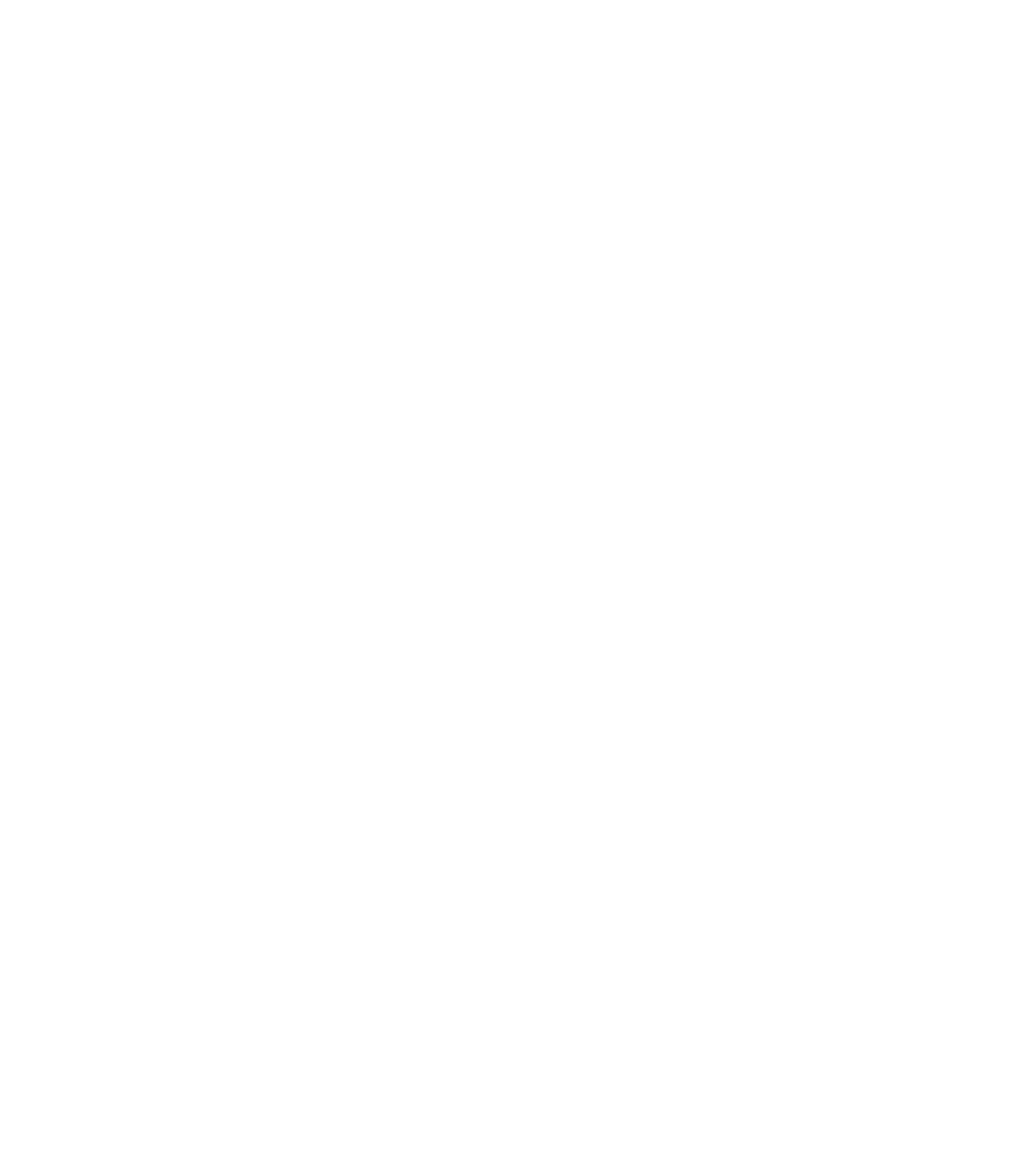
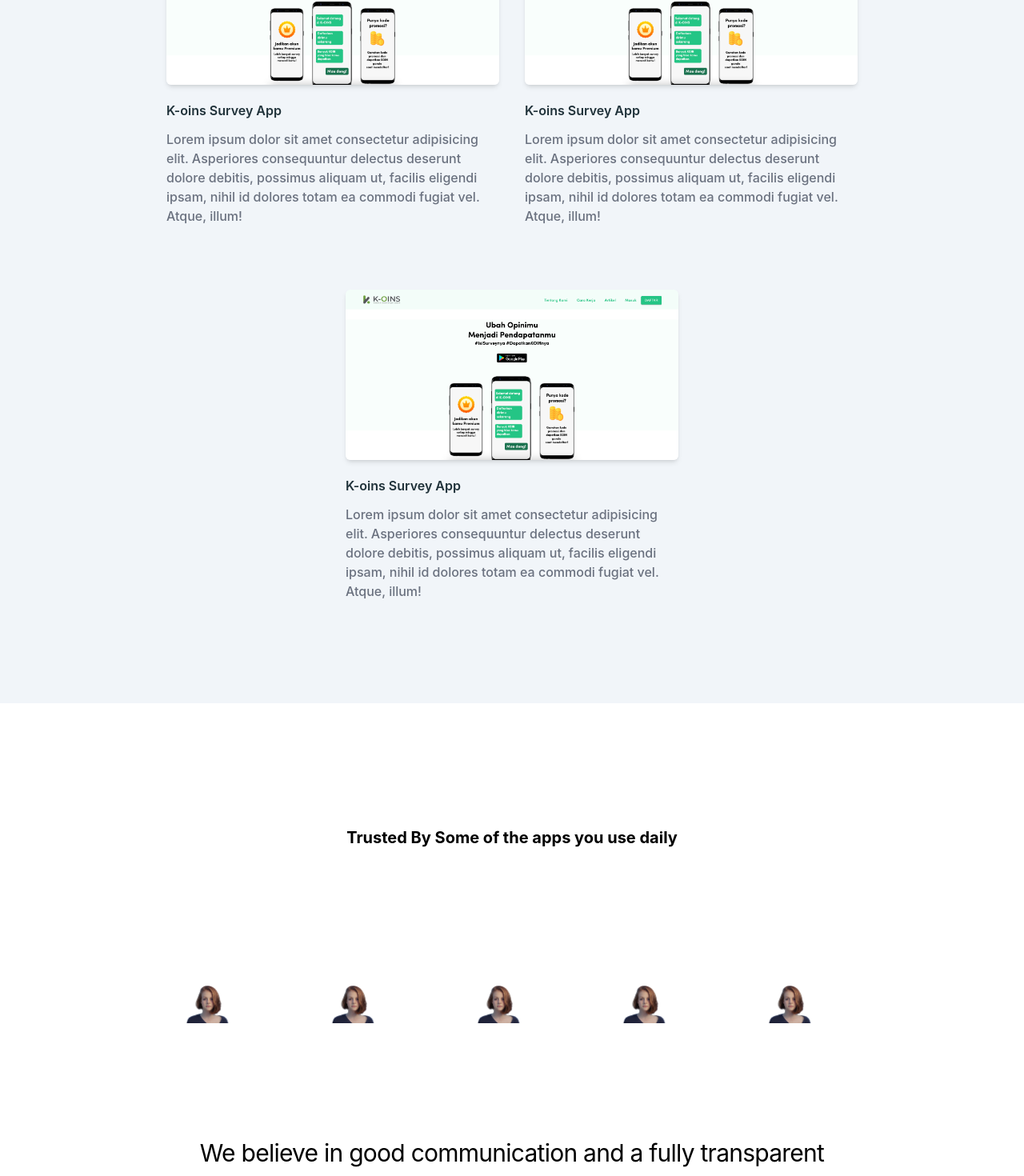
Before and after one commit to whayu901/next-boilerplate, a Next.js app: page / in a window 1280 px wide. Shown: the part 1986-3456 px from the top of the page at 80% size. Before the commit the page ends 1432 px from the top, so only its background shows below. Built offline with nearby package versions, Linux system fonts and the light colour scheme.

Commit message:
ui:added trusted page

```diff
--- /dev/null
+++ b/component/moleculs/client-logo/index.tsx
@@ -0,0 +1,66 @@
+import React from "react";
+import Image from "next/image";
+import SliderContainer, { SliderItem } from "../slider/sliderLogo";
+
+const ClientLogos: React.FC = () => (
+  <>
+    <SliderContainer className="" contentWidth={1290} initialOffsetX={0}>
+      <SliderItem width={150}>
+        <Image
+          src="/profile.png"
+          width={150}
+          height={50}
+          alt="Audubon"
+          objectFit="contain"
+        />
+      </SliderItem>
+      <SliderItem width={150}>
+        <Image
+          src="/profile.png"
+          width={150}
+          height={50}
+          alt="Audubon"
+          objectFit="contain"
+        />
+      </SliderItem>
+      <SliderItem width={150}>
+        <Image
+          src="/profile.png"
+          width={150}
+          height={50}
+          alt="Audubon"
+          objectFit="contain"
+        />
+      </SliderItem>
+      <SliderItem width={150}>
+        <Image
+          src="/profile.png"
+          width={150}
+          height={50}
+          alt="Audubon"
+          objectFit="contain"
+        />
+      </SliderItem>
+      <SliderItem width={150}>
+        <Image
+          src="/profile.png"
+          width={150}
+          height={50}
+          alt="Audubon"
+          objectFit="contain"
+        />
+      </SliderItem>
+      <SliderItem width={150}>
+        <Image
+          src="/profile.png"
+          width={150}
+          height={50}
+          alt="Audubon"
+          objectFit="contain"
+        />
+      </SliderItem>
+    </SliderContainer>
+  </>
+);
+
+export default ClientLogos;
--- /dev/null
+++ b/component/moleculs/slider/sliderLogo.tsx
@@ -0,0 +1,71 @@
+import React, { useCallback, useContext, useRef } from "react";
+import { SizeContext } from "../../../utils/size-observer";
+import useAnimationFrame from "../../../utils/use-animation-frame";
+
+interface Props {
+  initialOffsetX: number;
+  className: string;
+  contentWidth: number;
+  children?: React.ReactNode;
+}
+
+const SliderContainer: React.FC<Props> = ({
+  children,
+  initialOffsetX,
+  className,
+  contentWidth,
+}) => {
+  const { innerWidth } = useContext(SizeContext);
+  const refScrollX = useRef<number>(initialOffsetX);
+  const refContainer = useRef<HTMLDivElement>(null);
+  const refContent = useRef<HTMLDivElement>(null);
+
+  const enabled = innerWidth < contentWidth;
+
+  useAnimationFrame(
+    enabled,
+    useCallback(() => {
+      const { current: elContainer } = refContainer;
+      const { current: elContent } = refContainer;
+
+      if (elContainer && elContent) {
+        refScrollX.current += 0.5;
+        elContainer.scrollLeft = refScrollX.current;
+        if (elContainer.scrollLeft >= elContent.clientWidth) {
+          refScrollX.current = 0;
+          elContainer.scrollLeft = 0;
+        }
+      }
+    }, [])
+  );
+
+  return (
+    <div
+      ref={refContainer}
+      className={
+        "pointer-events-none max-w-full overflow-x-hidden whitespace-nowrap"
+      }
+    >
+      <div ref={refContent} className="inline-block">
+        {children}
+      </div>
+      <div className={enabled ? "inline-block" : "hidden"}>{children}</div>
+    </div>
+  );
+};
+
+interface ItemProps {
+  width: number;
+  children: any;
+}
+
+export const SliderItem: React.FC<ItemProps> = ({ width, children }) => (
+  <div
+    className="mx-4 inline-flex items-center justify-center"
+    style={{ width }}
+  >
+    {children}
+  </div>
+);
+
+export default SliderContainer;
--- a/pages/_app.tsx
+++ b/pages/_app.tsx
@@ -1,8 +1,13 @@
 import "../styles/globals.css";
 import type { AppProps } from "next/app";
+import { SizeObserver } from "../utils";
 
 function MyApp({ Component, pageProps }: AppProps) {
-  return <Component {...pageProps} />;
+  return (
+    <SizeObserver>
+      <Component {...pageProps} />
+    </SizeObserver>
+  );
 }
 
 export default MyApp;
--- a/pages/index.tsx
+++ b/pages/index.tsx
@@ -3,6 +3,7 @@
 import Head from "next/head";
 
 import { Navbar } from "../component/moleculs";
+import ClientLogos from "../component/moleculs/client-logo";
 
 const Home: NextPage = () => {
   return (
@@ -133,6 +134,94 @@
           </div>
         </div>
       </section>
+
+      {/* Section Portofolio */}
+      <section id="portofolio" className="bg-slate-100 pt-36 pb-16">
+        <div className="container">
+          <div className="w-full px-4">
+            <div className="mx-auto mb-16 max-w-xl text-center">
+              <h4 className="mb-3 text-lg font-bold uppercase text-primary">
+                About Me
+              </h4>
+              <h2 className="mb-16 font-bold text-tile">New Project</h2>
+              <p className="text-base font-medium text-grey">
+                Lorem ipsum dolor sit amet consectetur adipisicing elit.
+                Ratione, incidunt aspernatur repudiandae, eius voluptas sunt ad,
+                tempore placeat dolorem ipsam autem? Officia consequuntur
+                voluptatum animi maxime ratione vel eius aliquid!
+              </p>
+            </div>
+          </div>
+
+          <div className="flex w-full flex-wrap justify-center px-4 ">
+            <div className="mb-12 p-4 md:w-1/2">
+              <div className="overflow-hidden rounded-md shadow-md">
+                <img src="/koins.png" alt="koins" width={"100%"} />
+              </div>
+              <h3 className="mt-5 mb-3 font-semibold text-tile">
+                K-oins Survey App
+              </h3>
+              <p className="text-base font-medium text-grey">
+                Lorem ipsum dolor sit amet consectetur adipisicing elit.
+                Asperiores consequuntur delectus deserunt dolore debitis,
+                possimus aliquam ut, facilis eligendi ipsam, nihil id dolores
+                totam ea commodi fugiat vel. Atque, illum!
+              </p>
+            </div>
+            <div className="mb-12 p-4 md:w-1/2">
+              <div className="overflow-hidden rounded-md shadow-md">
+                <img src="/koins.png" alt="koins" width={"100%"} />
+              </div>
+              <h3 className="mt-5 mb-3 font-semibold text-tile">
+                K-oins Survey App
+              </h3>
+              <p className="text-base font-medium text-grey">
+                Lorem ipsum dolor sit amet consectetur adipisicing elit.
+                Asperiores consequuntur delectus deserunt dolore debitis,
+                possimus aliquam ut, facilis eligendi ipsam, nihil id dolores
+                totam ea commodi fugiat vel. Atque, illum!
+              </p>
+            </div>
+            <div className="mb-12 p-4 md:w-1/2">
+              <div className="overflow-hidden rounded-md shadow-md">
+                <img src="/koins.png" alt="koins" width={"100%"} />
+              </div>
+              <h3 className="mt-5 mb-3 font-semibold text-tile">
+                K-oins Survey App
+              </h3>
+              <p className="text-base font-medium text-grey">
+                Lorem ipsum dolor sit amet consectetur adipisicing elit.
+                Asperiores consequuntur delectus deserunt dolore debitis,
+                possimus aliquam ut, facilis eligendi ipsam, nihil id dolores
+                totam ea commodi fugiat vel. Atque, illum!
+              </p>
+            </div>
+          </div>
+        </div>
+      </section>
+
+      {/* Section Client */}
+      <section className="flex min-h-screen flex-col justify-center gap-16 md:gap-32">
+        <div className="flex flex-col items-center justify-center ">
+          <h3 className="mb-10 text-center text-xl font-bold">
+            <span className="whitespace-nowrap">Trusted By</span>{" "}
+            <span className="whitespace-nowrap ">
+              Some of the apps you use daily
+            </span>
+          </h3>
+        </div>
+        <div className="flex items-center justify-center sm:w-full md:container">
+          <ClientLogos />
+        </div>
+        <div className="flex flex-col items-center justify-center">
+          <div className="container mx-auto lg:max-w-[70%] lg:px-10">
+            <h3 className="px-10 text-center text-3xl !leading-[3.5rem] tracking-tight lg:text-4xl">
+              We believe in good communication and a fully transparent
+              development process.
+            </h3>
+          </div>
+        </div>
+      </section>
     </div>
   );
 };
--- /dev/null
+++ b/utils/index.ts
@@ -0,0 +1,3 @@
+import SizeObserver from "./size-observer";
+
+export { SizeObserver };
--- /dev/null
+++ b/utils/size-observer.tsx
@@ -0,0 +1,35 @@
+import React from "react";
+
+interface ScrollValue {
+  innerWidth: number;
+}
+
+interface PropsSizeObserver {
+  children: any;
+}
+
+export const SizeContext = React.createContext<ScrollValue>({
+  innerWidth: 0,
+});
+
+const SizeObserver: React.FC<PropsSizeObserver> = ({ children }) => {
+  const [innerWidth, setInnerWidth] = React.useState(0);
+  const handleResize = React.useCallback(() => {
+    setInnerWidth(window.innerWidth);
+  }, []);
+
+  React.useEffect(() => {
+    handleResize();
+    window.addEventListener("resize", handleResize, { passive: true });
+    return () => window.removeEventListener("resize", handleResize);
+  }),
+    [[handleResize]];
+
+  return (
+    <SizeContext.Provider value={{ innerWidth }}>
+      {children}
+    </SizeContext.Provider>
+  );
+};
+
+export default SizeObserver;
--- /dev/null
+++ b/utils/use-animation-frame.ts
@@ -0,0 +1,23 @@
+import React, { useCallback, useRef, useEffect } from "react";
+
+const useAnimationFrame = (enabled: boolean, callback: () => void) => {
+  const requestRef = useRef<ReturnType<typeof requestAnimationFrame>>();
+
+  const animate = useCallback(() => {
+    callback();
+    requestRef.current = requestAnimationFrame(animate);
+  }, [callback]);
+
+  useEffect(() => {
+    if (enabled) {
+      requestRef.current = requestAnimationFrame(animate);
+      return () => {
+        if (requestRef.current) {
+          return cancelAnimationFrame(requestRef.current);
+        }
+      };
+    }
+  }, [enabled, animate]);
+};
+
+export default useAnimationFrame;
```
Also changed, not shown: public/koins.png (added).
